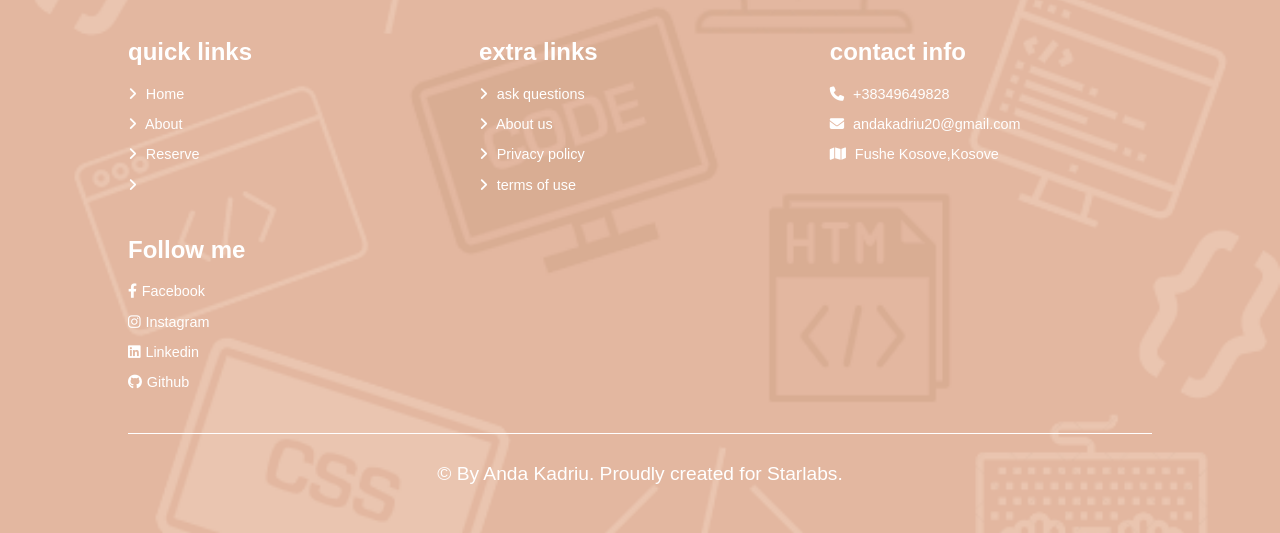
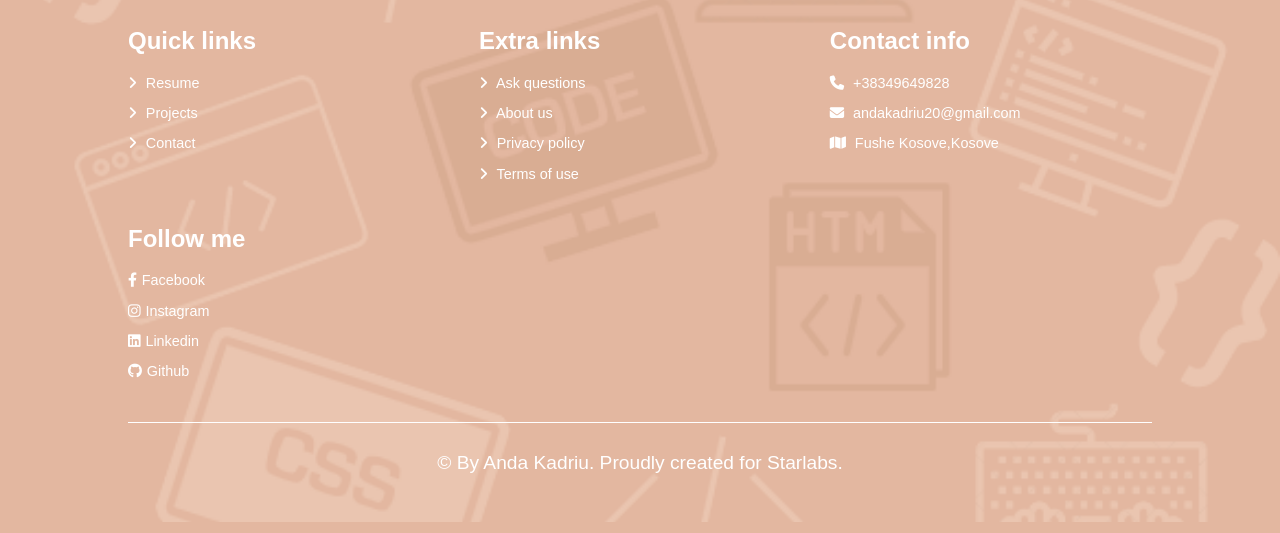
Before and after one commit to andakadriu/Myportfolio, a PHP site: page /home.php in a window 1280 px wide. Shown: the part 517-1050 px from the top of the page. Run offline with PHP 8.4, Linux system fonts and the light colour scheme.

Commit message:
home update

```diff
--- a/css/style.css
+++ b/css/style.css
@@ -161,6 +161,7 @@ section{
     display: flex;
     justify-content: space-around;
 
+
 }
 .circles .resume{
     background-color: #E3B7A0;
@@ -168,7 +169,6 @@ section{
     width: 150px;
     border-radius: 50%;
 
-    color: var(--secondary-color);
 
 }
 
@@ -181,11 +181,12 @@ section{
     transform: translateY(-50%);
     text-align: center;
     font-weight: bold;
-    color:var(--secondary-color) ;
+    color: var(--secondary-color);
 }
 
+
 .circles .projects{
-    background-color: #e3b7a0;
+    background-color: #604b3c;
     height: 150px;
     width: 150px;
     border-radius: 50%;
--- a/home.php
+++ b/home.php
@@ -17,10 +17,7 @@
     <a href="home.php" class="logo">ANDA</a>
     <div class="bottom-area">
         <div class="container">
-            <button class="toggle-btn">
-                <i class="far fa-moon"></i>
-                <i class="far fa-sun"></i>
-            </button>
+
         </div>
     </div>
 
@@ -37,33 +34,7 @@
 
     </div></main>
 </section>
-<!--<section class="services">-->
-<!--    <h1 class="heading-tittle">MY WORK </h1>-->
-<!--    <div class="box-container">-->
-<!--        <div class="box">-->
-<!--            <img src="images/img1.png" alt="">-->
-<!--            <h3>Keychain</h3>-->
-<!--        </div>-->
-<!--        <div class="box">-->
-<!--            <img src="images/img2.png" alt="">-->
-<!--            <h3>Jewerly Bowl</h3>-->
-<!--        </div>-->
-<!--        <div class="box">-->
-<!--            <img src="images/img1.png" alt="">-->
-<!--            <h3>Letter A Heart keychain</h3>-->
-<!--        </div>-->
-<!--        <div class="box">-->
-<!--            <img src="images/img4.png" alt="">-->
-<!--            <h3>Jewerly Plate</h3>-->
-<!--        </div>-->
-<!--        <div class="box">-->
-<!--            <img src="images/img5.png" alt="">-->
-<!--            <h3>Bowl ocean art</h3>-->
-<!--        </div>-->
-<!---->
-<!---->
-<!--    </div>-->
-<!--</section>-->
+
 
 <div class="main">
     <div class="andamain"> <img src="images/andamain.jpg"  alt="">
@@ -94,23 +65,23 @@
 <section class="footer">
     <div class="box-container">
         <div class="box">
-            <h3>quick links</h3>
-            <a href="home.php"><i class="fas fa-angle-right"></i> Home</a>
-            <a href="about.php"><i class="fas fa-angle-right"></i> About</a>
-            <a href="reserve.php"><i class="fas fa-angle-right"></i> Reserve</a>
-            <a href="home.php"><i class="fas fa-angle-right"></i> </a>
+            <h3>Quick links</h3>
+            <a href="resume.php"><i class="fas fa-angle-right"></i> Resume</a>
+            <a href="projects.php"><i class="fas fa-angle-right"></i> Projects</a>
+            <a href="contact.php"><i class="fas fa-angle-right"></i> Contact</a>
+
         </div>
 
         <div class="box">
-            <h3>extra links</h3>
-            <a href="#"><i class="fas fa-angle-right"></i> ask questions</a>
+            <h3>Extra links</h3>
+            <a href="#"><i class="fas fa-angle-right"></i> Ask questions</a>
             <a href="#"><i class="fas fa-angle-right"></i> About us</a>
             <a href="#"><i class="fas fa-angle-right"></i> Privacy policy</a>
-            <a href="#"><i class="fas fa-angle-right"></i> terms of use</a>
+            <a href="#"><i class="fas fa-angle-right"></i> Terms of use</a>
         </div>
 
         <div class="box">
-            <h3>contact info </h3>
+            <h3>Contact info </h3>
             <a href="#"><i class="fas fa-phone"></i> +38349649828</a>
             <a href="#"><i class="fas fa-envelope"></i> andakadriu20@gmail.com</a>
             <a href="#"><i class="fas fa-map"></i> Fushe Kosove,Kosove</a>
```
